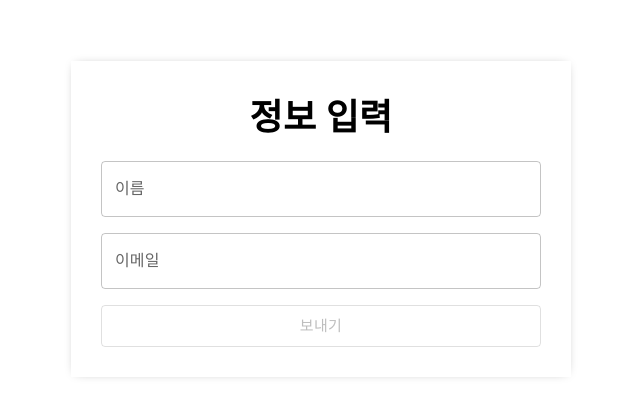
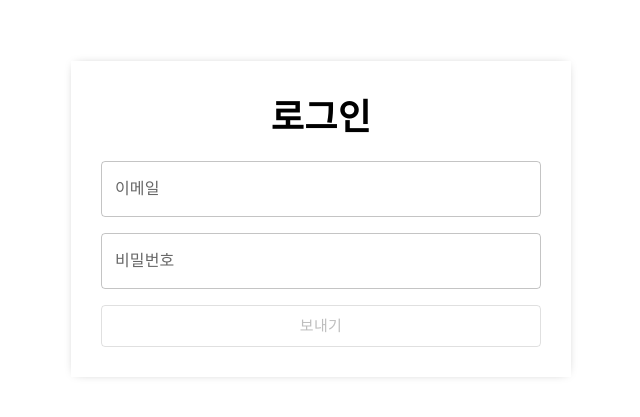
Before and after one commit to Tech5818/Chat-Client, a React (Vite) app: page /login in a window 1280 px wide. Shown: the part 181-598 px from the top of the page, without its empty margins (319-959 px from the left). Built offline with nearby package versions, Linux system fonts and the light colour scheme.

Commit message:
:sparkles: zustand, react query 및 login, register 컴포넌트 분리

```diff
--- a/src/App.tsx
+++ b/src/App.tsx
@@ -1,8 +1,8 @@
 import { Route, Routes } from "react-router-dom";
 import { Header } from "./components/header/Header";
-import { Home } from "./page/Home";
-import { Chat } from "./page/Chat";
-import { Login } from "./page/Login";
+import { HomePage } from "./page/HomePage";
+import { ChatPage } from "./page/ChatPage";
+import { LoginPage } from "./page/LoginPage";
 import styled from "styled-components";
 
 function App() {
@@ -11,9 +11,9 @@ function App() {
       <Container>
         <Header />
         <Routes>
-          <Route path="/" element={<Home />} />
-          <Route path="/chat" element={<Chat />} />
-          <Route path="/login" element={<Login />} />
+          <Route path="/" element={<HomePage />} />
+          <Route path="/chat" element={<ChatPage />} />
+          <Route path="/login" element={<LoginPage />} />
         </Routes>
       </Container>
     </>
--- /dev/null
+++ b/src/components/login/Login.tsx
@@ -0,0 +1,76 @@
+import { Button, Stack, TextField, Typography } from "@mui/material";
+import { useMutation } from "@tanstack/react-query";
+import { client } from "../../utils/client";
+import { useForm } from "react-hook-form";
+
+interface IFormData {
+  email: string;
+  password: string;
+}
+
+export const Login = () => {
+  const {
+    register,
+    handleSubmit,
+    formState: { errors },
+    watch,
+  } = useForm<IFormData>();
+
+  const { mutate } = useMutation({
+    mutationFn: async (data: IFormData) => {
+      client.post("/user/login", data);
+    },
+    onSuccess: () => {
+      console.log("login 성공");
+    },
+  });
+
+  const handleFormSubmit = handleSubmit((data) => {
+    mutate(data);
+  });
+
+  return (
+    <>
+      <Stack
+        component="form"
+        boxShadow="0 0 10px -5px rgba(0, 0, 0, 0.4)"
+        width="500px"
+        padding="30px"
+        direction="column"
+        alignItems="center"
+        spacing={2}
+        onSubmit={handleFormSubmit}
+      >
+        <Typography fontSize="36px" fontWeight="bold">
+          로그인
+        </Typography>
+        <TextField
+          label="이메일"
+          placeholder="이메일을 입력해주세요"
+          type="email"
+          {...register("email")}
+          fullWidth
+          helperText={errors.email?.message}
+          error={!!errors.email?.message}
+        />
+        <TextField
+          label="비밀번호"
+          placeholder="비밀번호를 입력해 주세요"
+          {...register("password")}
+          fullWidth
+          helperText={errors.password?.message}
+          error={!!errors.password?.message}
+        />
+        <Button
+          type="submit"
+          fullWidth
+          variant="outlined"
+          disabled={!watch("email") && !watch("password")}
+          size="large"
+        >
+          보내기
+        </Button>
+      </Stack>
+    </>
+  );
+};
--- a/src/main.tsx
+++ b/src/main.tsx
@@ -3,11 +3,16 @@ import ReactDOM from "react-dom/client";
 import App from "./App.tsx";
 import "./index.css";
 import { BrowserRouter } from "react-router-dom";
+import { QueryClient, QueryClientProvider } from "@tanstack/react-query";
+
+const queryClient = new QueryClient();
 
 ReactDOM.createRoot(document.getElementById("root")!).render(
   <React.StrictMode>
-    <BrowserRouter>
-      <App />
-    </BrowserRouter>
+    <QueryClientProvider client={queryClient}>
+      <BrowserRouter>
+        <App />
+      </BrowserRouter>
+    </QueryClientProvider>
   </React.StrictMode>
 );
--- a/src/page/Chat.tsx
+++ b/src/page/ChatPage.tsx
@@ -3,7 +3,7 @@ import { Socket, io } from "socket.io-client";
 import styled from "styled-components";
 
 const endpoint = "http://localhost:8000";
-export const Chat = () => {
+export const ChatPage = () => {
   const [socket, setSocket] = useState<Socket | null>(null);
   const [message, setMessage] = useState("");
   const [messages, setMessages] = useState<string[]>([]);
@@ -37,6 +37,7 @@ export const Chat = () => {
   }, [socket]);
 
   const sendMessage = () => {
+    setMessages((prevMessages) => [...prevMessages, message]);
     if (message.trim() !== "" && socket) {
       socket.emit("message", {
         email: "sdh230306@sdh.hs.kr",
--- a/src/page/Home.tsx
+++ b/src/page/HomePage.tsx
@@ -1,6 +1,6 @@
 import styled from "styled-components";
 
-export const Home = () => {
+export const HomePage = () => {
   return (
     <>
       <Container></Container>
--- a/src/page/Login.tsx
+++ /dev/null
@@ -1,77 +0,0 @@
-import { Box, Button, Stack, TextField, Typography } from "@mui/material";
-import { useForm } from "react-hook-form";
-
-interface IFormData {
-  name: string;
-  email: string;
-}
-
-export const Login = () => {
-  const {
-    register,
-    handleSubmit,
-    formState: { errors },
-    watch,
-  } = useForm<IFormData>();
-
-  const handleFormSubmit = handleSubmit((data) => {
-    console.log(data);
-  });
-
-  return (
-    <>
-      <Box
-        component="div"
-        display="flex"
-        height="100vh"
-        justifyContent="center"
-        alignItems="center"
-      >
-        <Stack
-          component="form"
-          boxShadow="0 0 10px -5px rgba(0, 0, 0, 0.4)"
-          width="500px"
-          padding="30px"
-          direction="column"
-          alignItems="center"
-          spacing={2}
-          onSubmit={handleFormSubmit}
-        >
-          <Typography fontSize="36px" fontWeight="bold">
-            정보 입력
-          </Typography>
-          <TextField
-            label="이름"
-            placeholder="이름을 입력해 주세요"
-            {...register("name", {
-              minLength: {
-                message: "이름의 최소 길이는 3자 이상입니다",
-                value: 3,
-              },
-            })}
-            fullWidth
-            helperText={errors.name?.message}
-            error={!!errors.name?.message}
-          />
-          <TextField
-            label="이메일"
-            placeholder="이메일을 입력해주세요"
-            {...register("email")}
-            fullWidth
-            helperText={errors.email?.message}
-            error={!!errors.email?.message}
-          />
-          <Button
-            type="submit"
-            fullWidth
-            variant="outlined"
-            disabled={!watch("name")}
-            size="large"
-          >
-            보내기
-          </Button>
-        </Stack>
-      </Box>
-    </>
-  );
-};
--- /dev/null
+++ b/src/page/LoginPage.tsx
@@ -0,0 +1,18 @@
+import { Box } from "@mui/material";
+import { Login } from "../components/login/Login";
+
+export const LoginPage = () => {
+  return (
+    <>
+      <Box
+        component="div"
+        display="flex"
+        height="100vh"
+        justifyContent="center"
+        alignItems="center"
+      >
+        <Login />
+      </Box>
+    </>
+  );
+};
--- /dev/null
+++ b/src/utils/client.ts
@@ -0,0 +1,3 @@
+import axios from "axios";
+
+export const client = axios.create({ baseURL: "http://localhost:8000" });
```
Also changed, not shown: package.json (+5 -2 lines), src/components/login/Register.tsx (added, +69 -0 lines), src/store/user.ts (added), 1 other file (tests, documents, lock files or other folders).
